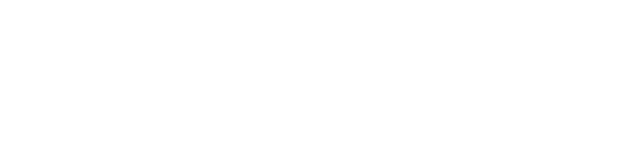
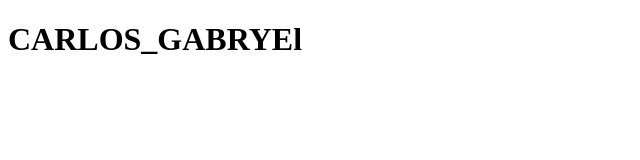
Before and after one commit to gabryel2008/gabrye, a plain HTML site: page index.html in a window 1280 px wide. Shown: the whole page, without its empty margins (0-640 px from the left). Drawn offline with Linux system fonts and the light colour scheme.

Commit message:
Add files via upload

```diff
--- a/index.html
+++ b/index.html
@@ -6,6 +6,6 @@
     <title>Document</title>
 </head>
 <body>
-
+    <h1>CARLOS_GABRYEl</h1>
 </body>
 </html>
```
